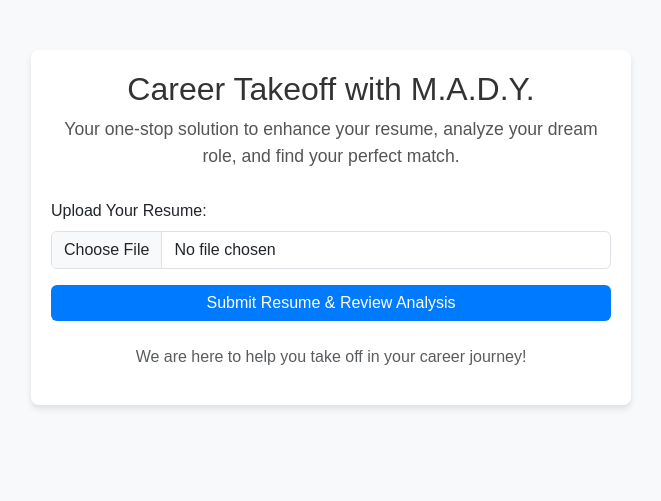
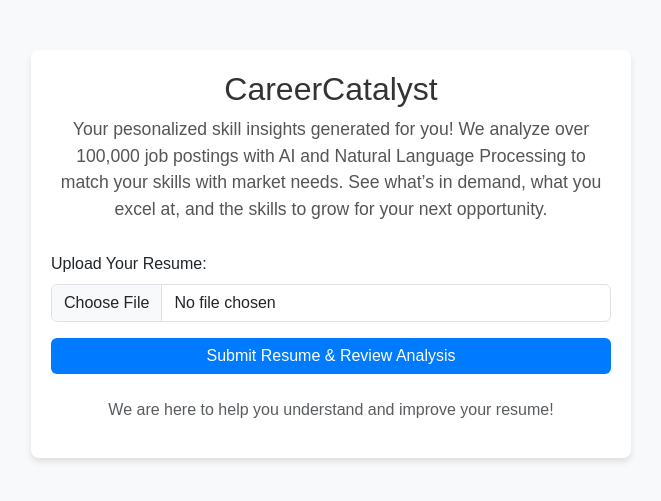
Before and after one commit to nogibjj/IDS706_final_project_mady, a Flask app: page / in a window 1280 px wide. Shown: the top 501 px of the page, without its empty margins (309-970 px from the left). Run offline with Flask 3, Linux system fonts and the light colour scheme; parts of the project's set-up code (start-up, migrations or seed data) failed here and were passed over; some libraries are stand-ins or nearby versions.

Commit message:
Update Resume_Input.html

```diff
--- a/templates/Resume_Input.html
+++ b/templates/Resume_Input.html
@@ -3,7 +3,7 @@
 <head>
     <meta charset="UTF-8">
     <meta name="viewport" content="width=device-width, initial-scale=1.0">
-    <title>Career Takeoff with M.A.D.Y.</title>
+    <title>CareerCatalyst</title>
     <!-- Bootstrap CSS -->
     <link href="https://cdn.jsdelivr.net/npm/bootstrap@5.3.0-alpha3/dist/css/bootstrap.min.css" rel="stylesheet">
     <style>
@@ -43,8 +43,8 @@
 <body>
     <div class="container">
         <div class="header-text">
-            <h1>Career Takeoff with M.A.D.Y.</h1>
-            <p>Your one-stop solution to enhance your resume, analyze your dream role, and find your perfect match.</p>
+            <h1>CareerCatalyst</h1>
+            <p>Your pesonalized skill insights generated for you! We analyze over 100,000 job postings with AI and Natural Language Processing to match your skills with market needs. See what’s in demand, what you excel at, and the skills to grow for your next opportunity.</p>
         </div>
         <form method="POST" enctype="multipart/form-data" class="mb-4">
             <div class="mb-3">
@@ -53,7 +53,7 @@
             </div>
             <button type="submit" class="btn btn-primary w-100">Submit Resume & Review Analysis</button>
         </form>
-        <p class="text-muted text-center mt-3">We are here to help you take off in your career journey!</p>
+        <p class="text-muted text-center mt-3">We are here to help you understand and improve your resume!</p>
     </div>
 
     <!-- Bootstrap JS -->
```
